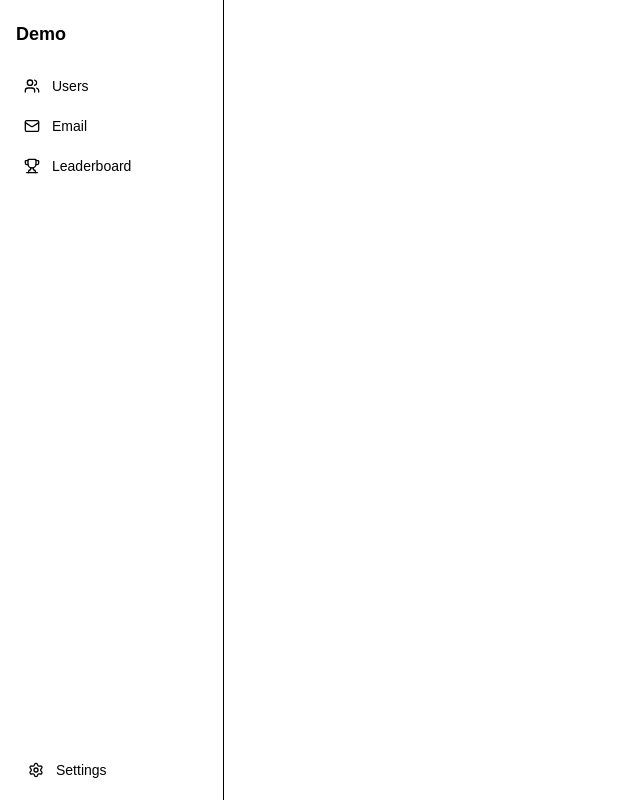
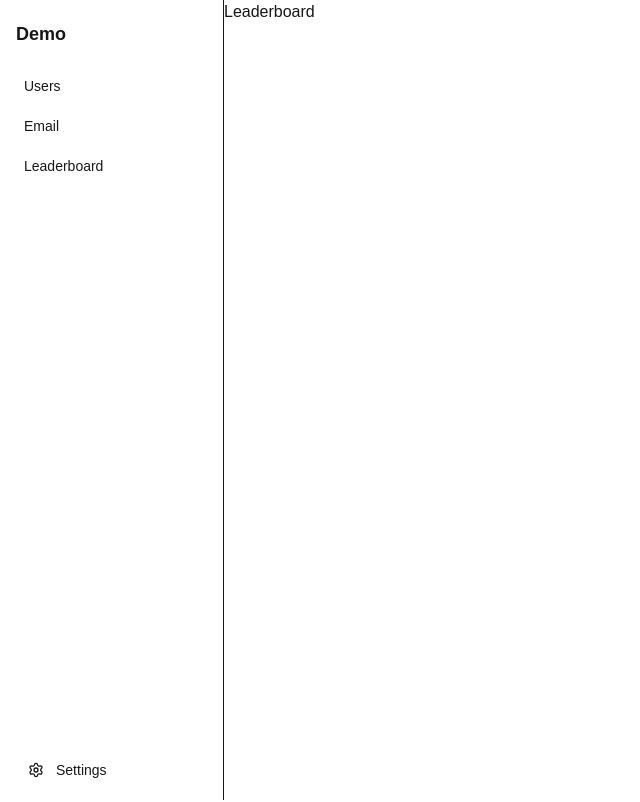
Before and after one commit to SyedJunaidAli1/assignment-dashboard, a Next.js app: page /leaderboard in a window 1280 px wide. Before the commit this address had no page. Shown: the top 802 px of the page, without its empty margins (0-640 px from the left). Built offline with nearby package versions, Linux system fonts and the light colour scheme.

Commit message:
leaderboard page

```diff
--- a/app/components/sidebar.tsx
+++ b/app/components/sidebar.tsx
@@ -1,18 +1,17 @@
 "use client";
 
-import { Settings, Users, Mail, Trophy } from "lucide-react";
+import { Settings } from "lucide-react";
 import Link from "next/link";
 
 const navItems = [
-  { name: "Users", href: "/name", icon: Users },
-  { name: "Email", href: "/email", icon: Mail },
-  { name: "Leaderboard", href: "/leaderboard", icon: Trophy },
+  { name: "Users", href: "/name" },
+  { name: "Email", href: "/email" },
+  { name: "Leaderboard", href: "/leaderboard" },
 ];
 
 const Sidebar = () => {
   return (
     <div className="w-56 h-screen border-r flex flex-col justify-between">
-      {/* Top */}
       <div>
         <Link href="/">
           <h1 className="py-5 px-4 font-bold text-lg">Demo</h1>
@@ -20,14 +19,12 @@ const Sidebar = () => {
 
         <nav className="flex flex-col gap-1 px-2">
           {navItems.map((item) => {
-            const Icon = item.icon;
             return (
               <Link
                 key={item.name}
                 href={item.href}
                 className="flex items-center gap-3 px-4 py-2 rounded-lg text-sm transition hover:bg-primary"
               >
-                <Icon size={16} />
                 {item.name}
               </Link>
             );
--- a/app/layout.tsx
+++ b/app/layout.tsx
@@ -29,7 +29,7 @@ export default function RootLayout({
       className={`${geistSans.variable} ${geistMono.variable} h-full antialiased`}
       suppressHydrationWarning={true}
     >
-      <body className="min-h-full flex flex-col" cz-shortcut-listen="true">
+      <body className="min-h-full flex" cz-shortcut-listen="true">
         <Sidebar />
         {children}
       </body>
--- /dev/null
+++ b/app/leaderboard/page.tsx
@@ -0,0 +1,9 @@
+const Page = () => {
+  return (
+    <div>
+      <h1>Leaderboard</h1>
+    </div>
+  );
+};
+
+export default Page;
--- a/app/page.tsx
+++ b/app/page.tsx
@@ -1,9 +1,8 @@
-import Image from "next/image";
-import Sidebar from "./components/sidebar";
+
 
 export default function Home() {
   return (
-    <div className="flex font-sans">
+    <div className="flex flex-col font-sans">
 
     </div>
   );
--- /dev/null
+++ b/lib/user.ts
@@ -0,0 +1,46 @@
+const User = [
+  {
+    id: 1,
+    name: "jon",
+    email: "jon@example.com",
+    points: 100,
+  },
+  {
+    id: 2,
+    name: "david",
+    email: "david@example.com",
+    points: 90,
+  },
+  {
+    id: 3,
+    name: "laura",
+    email: "laura@example.com",
+    points: 80,
+  },
+  {
+    id: 4,
+    name: "sam",
+    email: "sam@example.com",
+    points: 120,
+  },
+  {
+    id: 5,
+    name: "corner",
+    email: "corner@example.com",
+    points: 100,
+  },
+  {
+    id: 6,
+    name: "Gustav",
+    email: "gustav@example.com",
+    points: 10,
+  },
+  {
+    id: 7,
+    name: "Valeria",
+    email: "valeria@example.coms",
+    points: 55,
+  },
+];
+
+export default User;
```
